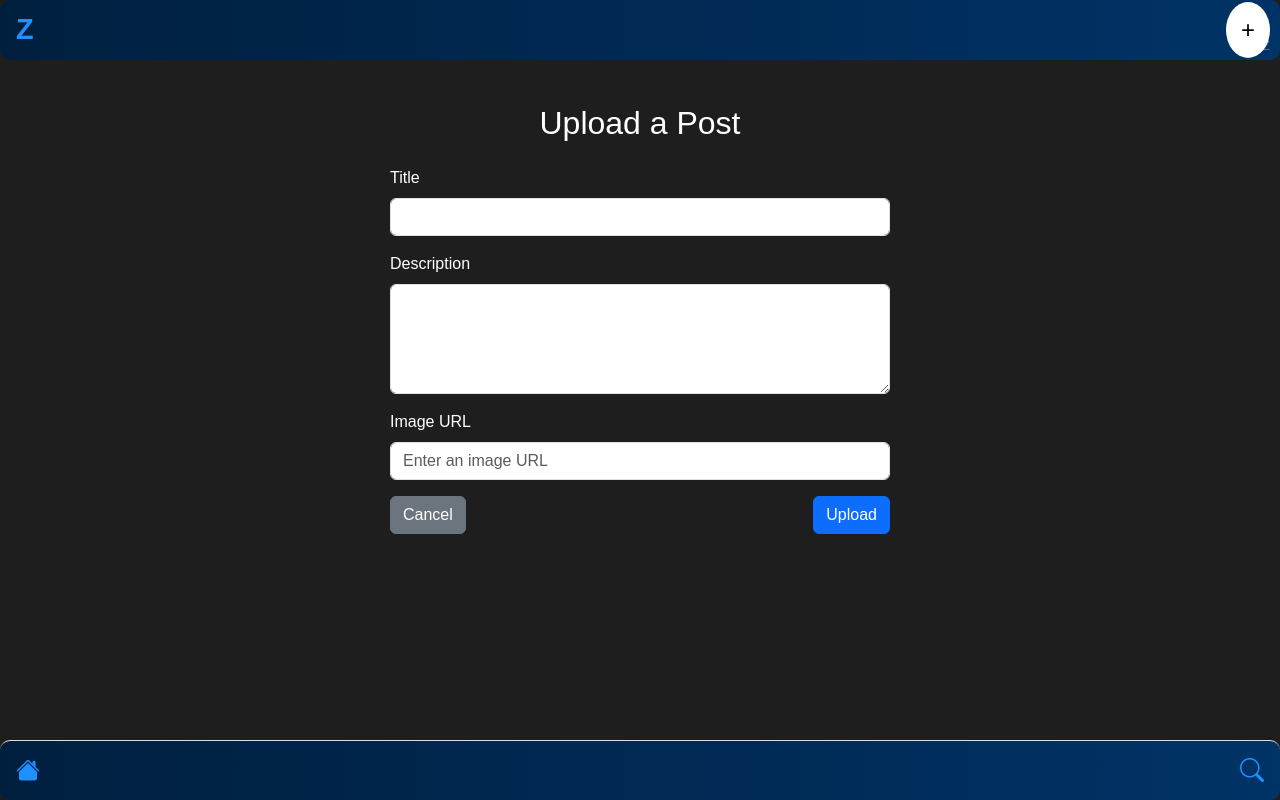
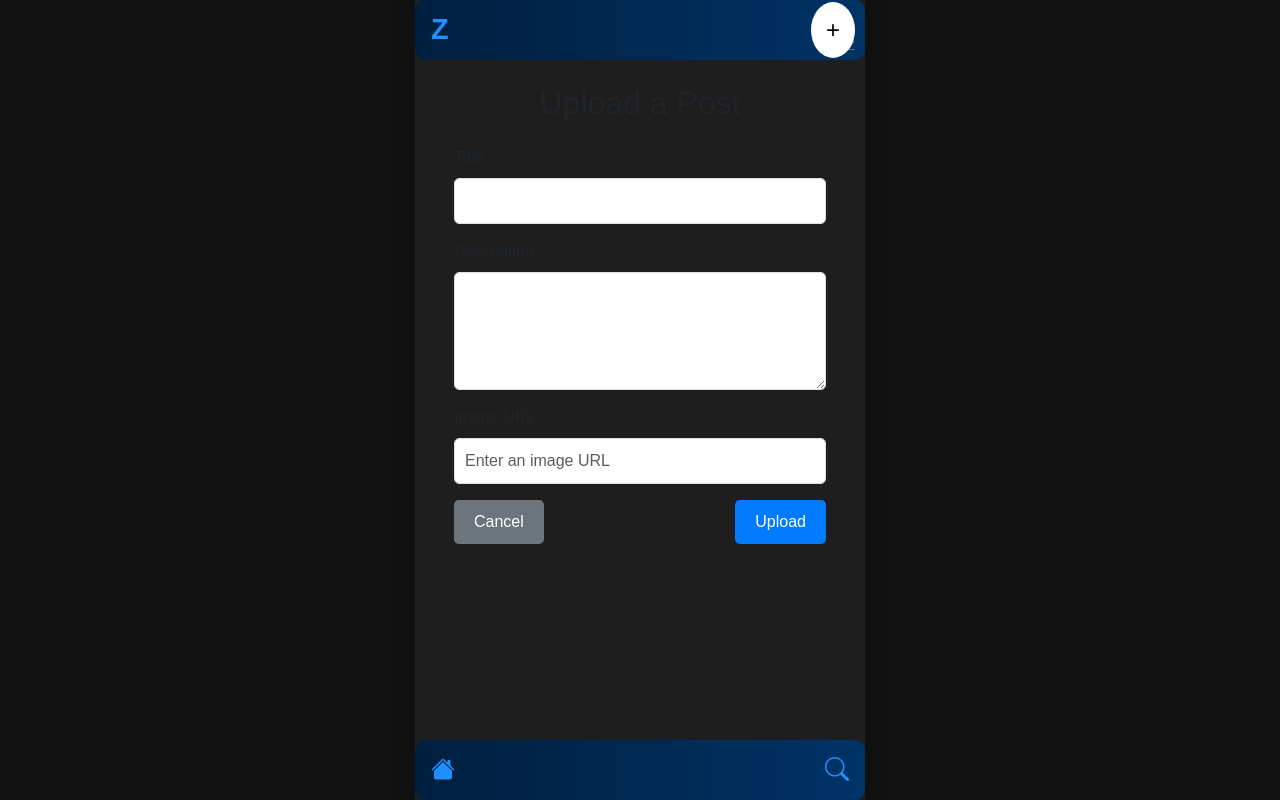
Before and after one commit to NateDeCod3/final-ui, a React (Vite) app: page /upload in a window 1280 px wide. Built offline with nearby package versions, Linux system fonts and the light colour scheme.

Commit message:
Update App.css

```diff
--- a/src/styles/App.css
+++ b/src/styles/App.css
@@ -1,80 +1,194 @@
+/* App.css */
 body {
   margin: 0;
+  padding: 0;
+  display: flex;
+  justify-content: center;
+  align-items: center;
+  min-height: 100vh;
   font-family: 'Arial', sans-serif;
-    transition: background-color 0.3s, color 0.3s;
+  background-color: #f0f0f0;
 }
 
-body.light-mode {
-    background-color: #ffffff;
-    color: #000000;
-}
-
-body.dark-mode {
-    background-color: #121212;
-    color: #ffffff;
+#root {
+  width: 100%;
+  max-width: 450px;
+  height: 100vh;
+  margin: 0 auto;
+  box-shadow: 0 0 25px rgba(0, 0, 0, 0.2);
+  position: relative;
+  overflow: hidden;
+  background-color: white;
 }
 
 .app-container {
-    display: flex;
-    flex-direction: column;
-    min-height: 100vh;
-}
-
-.content {
-    flex: 1; /* Ensure the content takes up available space */
-    padding: 20px;
-}
-
-footer {
-    background-color: #f8f9fa;
-    padding: 10px;
-    text-align: center;
-    border-top: 1px solid #ddd;
-}
-
-.app-container.light {
-    background-color: #f9f9f9;
-}
-
-.app-container.dark {
-    background-color: #1e1e1e;
-}
-
-.app-card {
-    max-width: 800px;
-    height: 90vh;
-    margin: auto;
-    background-color: #ffffff;
-    border-radius: 15px;
-    overflow: hidden;
+  height: 100%;
   display: flex;
   flex-direction: column;
 }
 
-.content-container {
+.content {
   flex: 1;
-    padding: 20px;
+  overflow-y: auto;
+  padding: 0 15px;
+}
+
+/* Dark mode styles */
+body.dark-mode {
+  background-color: #121212;
+}
+
+body.dark-mode #root {
+  background-color: #1e1e1e;
+}
+
+/* Header & Footer */
+.header, .footer {
+  display: flex;
+  justify-content: space-between;
+  align-items: center;
+  padding: 15px;
+  width: 100%;
+  box-sizing: border-box;
+}
+
+.header {
+  background: linear-gradient(to right, #87CEFA, #4682B4);
+}
+
+body.dark-mode .header {
+  background: linear-gradient(to right, #001f3f, #003366);
+}
+
+.footer {
+  background: linear-gradient(to right, #87CEFA, #4682B4);
+}
+
+body.dark-mode .footer {
+  background: linear-gradient(to right, #001f3f, #003366);
+}
+
+/* Image container */
+.image-container {
+  width: 100%;
+  margin: 20px 0;
+  display: flex;
+  justify-content: center;
+  align-items: center;
+}
+
+.image-container img {
+  width: 100%;
+  max-height: 400px;
+  object-fit: contain;
+  border-radius: 10px;
+}
+
+/* Post card */
+.post-card {
+  width: 100%;
+  height: auto;
+  min-height: 500px;
   display: flex;
   flex-direction: column;
   justify-content: space-between;
+  padding: 15px;
+  box-sizing: border-box;
 }
 
-.content-header {
-    margin-bottom: 20px;
+.post-header {
+  display: flex;
+  align-items: center;
+  margin-bottom: 15px;
 }
 
-.image-container {
-    position: relative;
+.user-avatar {
+  width: 40px;
+  height: 40px;
+  border-radius: 50%;
+  margin-right: 10px;
+}
+
+.username {
+  font-weight: bold;
+}
+
+.post-title {
+  font-size: 1.5rem;
+  margin: 10px 0;
+}
+
+.post-description {
+  margin: 15px 0;
+  line-height: 1.5;
+}
+
+.actions {
+  display: flex;
+  justify-content: space-around;
   margin-top: 20px;
 }
 
-.image-container img {
-    max-width: 100%;
-    max-height: 300px;
-    object-fit: cover;
-    border-radius: 10px;
+.actions button {
+  padding: 8px 15px;
+  border: none;
+  border-radius: 5px;
+  cursor: pointer;
 }
 
+/* Delete confirmation popup */
+.delete-popup {
+  position: fixed;
+  top: 0;
+  left: 0;
+  width: 100%;
+  height: 100%;
+  background-color: rgba(0, 0, 0, 0.5);
+  display: flex;
+  justify-content: center;
+  align-items: center;
+  z-index: 1000;
+}
+
+.delete-popup-content {
+  background: white;
+  padding: 25px;
+  border-radius: 10px;
+  text-align: center;
+  width: 80%;
+  max-width: 350px;
+}
+
+.delete-popup-text {
+  font-size: 18px;
+  margin-bottom: 25px;
+  color: black;
+}
+
+.delete-popup-buttons {
+  display: flex;
+  justify-content: space-between;
+}
+
+.delete-popup-cancel, .delete-popup-confirm {
+  padding: 10px 20px;
+  border: none;
+  border-radius: 5px;
+  cursor: pointer;
+  font-weight: bold;
+}
+
+.delete-popup-cancel {
+  background-color: #f0f0f0;
+  color: #000;
+}
+
+.delete-popup-confirm {
+  background-color: #ff4d4d;
+  color: white;
+}
+
+/* Navigation buttons */
 .overlay-btn {
   position: absolute;
   top: 50%;
@@ -82,7 +196,7 @@ footer {
   background-color: rgba(0, 0, 0, 0.5);
   color: white;
   border: none;
-    padding: 10px 15px;
+  padding: 12px 18px;
   border-radius: 50%;
   font-size: 1.5rem;
   cursor: pointer;
@@ -90,13 +204,66 @@ footer {
 }
 
 .overlay-btn.left {
-    left: 10px;
+  left: 15px;
 }
 
 .overlay-btn.right {
-    right: 10px;
+  right: 15px;
 }
 
-.overlay-btn:hover {
-    background-color: rgba(0, 0, 0, 0.7);
+/* Form styles */
+.form-control {
+  width: 100%;
+  padding: 10px;
+  margin-bottom: 15px;
+  border: 1px solid #ddd;
+  border-radius: 5px;
+  box-sizing: border-box;
 }
+
+.alert {
+  padding: 10px;
+  margin-bottom: 15px;
+  border-radius: 5px;
+  text-align: center;
+}
+
+.alert-success {
+  background-color: #d4edda;
+  color: #155724;
+}
+
+.alert-danger {
+  background-color: #f8d7da;
+  color: #721c24;
+}
+
+/* Buttons */
+.btn {
+  padding: 10px 20px;
+  border: none;
+  border-radius: 5px;
+  cursor: pointer;
+}
+
+.btn-primary {
+  background-color: #007bff;
+  color: white;
+}
+
+.btn-secondary {
+  background-color: #6c757d;
+  color: white;
+}
+
+.btn-danger {
+  background-color: #dc3545;
+  color: white;
+}
+
+/* Dark mode text colors */
+body.dark-mode .post-title,
+body.dark-mode .post-description,
+body.dark-mode .username {
+  color: white;
+}
```
Lines whose indentation alone changed are shown as unchanged.
